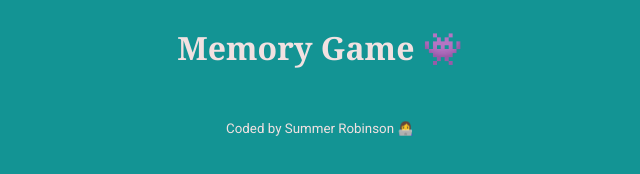
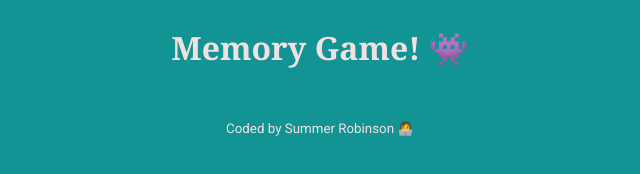
Before and after one commit to SummerinTech/Memory-Game-Vanilla-Javascript, a plain HTML site: page index.html in a window 1280 px wide. Shown: the whole page, without its empty margins (320-960 px from the left). Drawn offline with Linux system fonts and the light colour scheme.

```diff
--- a/index.html
+++ b/index.html
@@ -17,7 +17,7 @@
 		<link rel="stylesheet" href="/src/style.css" />
 	</head>
 	<body>
-		<h1>Memory Game 👾</h1>
+		<h1>Memory Game! 👾</h1>
 		<div class="memory-box"></div>
 		<footer class="footer"><small>Coded by Summer Robinson 👩‍💻</small></footer>
 		<script src="/src/index.js"></script>
```
